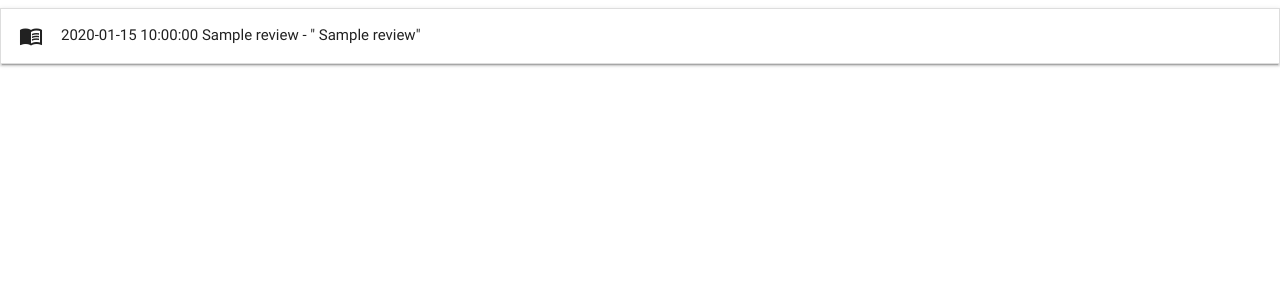
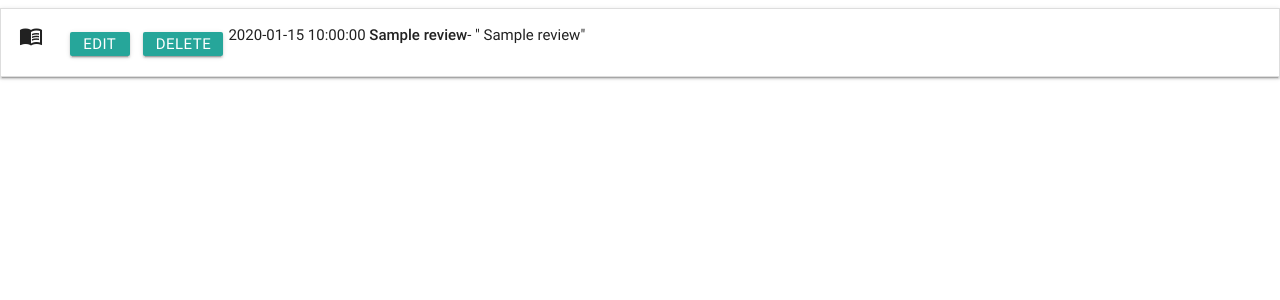
Before and after one commit to cthoms1993/book-review-project, a Flask app: page / in a window 1280 px wide. Shown: the top 300 px of the page. Run offline with Flask 2, Linux system fonts and the light colour scheme; a database or web service that is not in the repository returns one stand-in record (values such as "Sample title"); some libraries are stand-ins or nearby versions.

Commit message:
added edit and delete buttons

```diff
--- a/static/style.css
+++ b/static/style.css
@@ -1,3 +1,11 @@
-body{
-    color: black;
+.btn_small{
+    height:24px;
+    width: 60px;
+    line-height: 24px;
+    margin:5px 5px;
+    padding: 0 0.5em;
 }
+
+.btn_delete{
+    width: 80px;
+}
--- a/templates/base.html
+++ b/templates/base.html
@@ -8,7 +8,7 @@
     <link href="https://fonts.googleapis.com/icon?family=Material+Icons" rel="stylesheet">
     <script src="https://cdnjs.cloudflare.com/ajax/libs/materialize/0.100.2/js/materialize.min.js"></script>
     <link rel="stylesheet" href="https://cdnjs.cloudflare.com/ajax/libs/materialize/0.100.2/css/materialize.min.css">
-    <link rel="stylesheet" href="{{ url_for('static', filename='css/style.css') }}" type="text/css"/>
+    <link rel="stylesheet" href="{{ url_for('static', filename='style.css') }}" type="text/css"/>
     <title>Document</title>
 </head>
 <body>
@@ -19,11 +19,6 @@
 <script src="https://cdnjs.cloudflare.com/ajax/libs/materialize/0.100.2/js/materialize.min.js"></script>
 <script type="text/javascript">
 
-    $(document).ready(function () {
-        $('.collapsible').collapsible();
-        $('select').material_select();
-    });
-
 </script>
 </body>
 </html>
--- a/templates/reviews.html
+++ b/templates/reviews.html
@@ -1,11 +1,20 @@
 {% extends 'base.html' %}
 {% block content %}
-    <ul class="collapsible" data-collapsible="Accordion">
+    <ul class="collapsible active">
         {% for review in reviews %}
             <li>
-                <div class="collapsible-header"><i
-                        class="material-icons">menu_book</i>{{ review.review_date }} {{ review.book_name }} -
-                    " {{ review.review_name }}"
+
+                <div class="collapsible-header">
+                    <div class="col s3">
+                        <i class="material-icons">menu_book</i>
+                        <a class="waves-effect waves-light btn btn_small btn_edit">Edit</a>
+                        <a class="waves-effect waves-light btn btn_small btn_delete">Delete</a>
+                    </div>
+                    <div class="col s9">
+                        {{ review.review_date }} <strong>{{ review.book_name }}</strong>-
+                        " {{ review.review_name }}"
+                    </div>
+
                 </div>
                 <div class="collapsible-body"><span>{{ review.review_description }}</span>
                     <div class="row">
```
